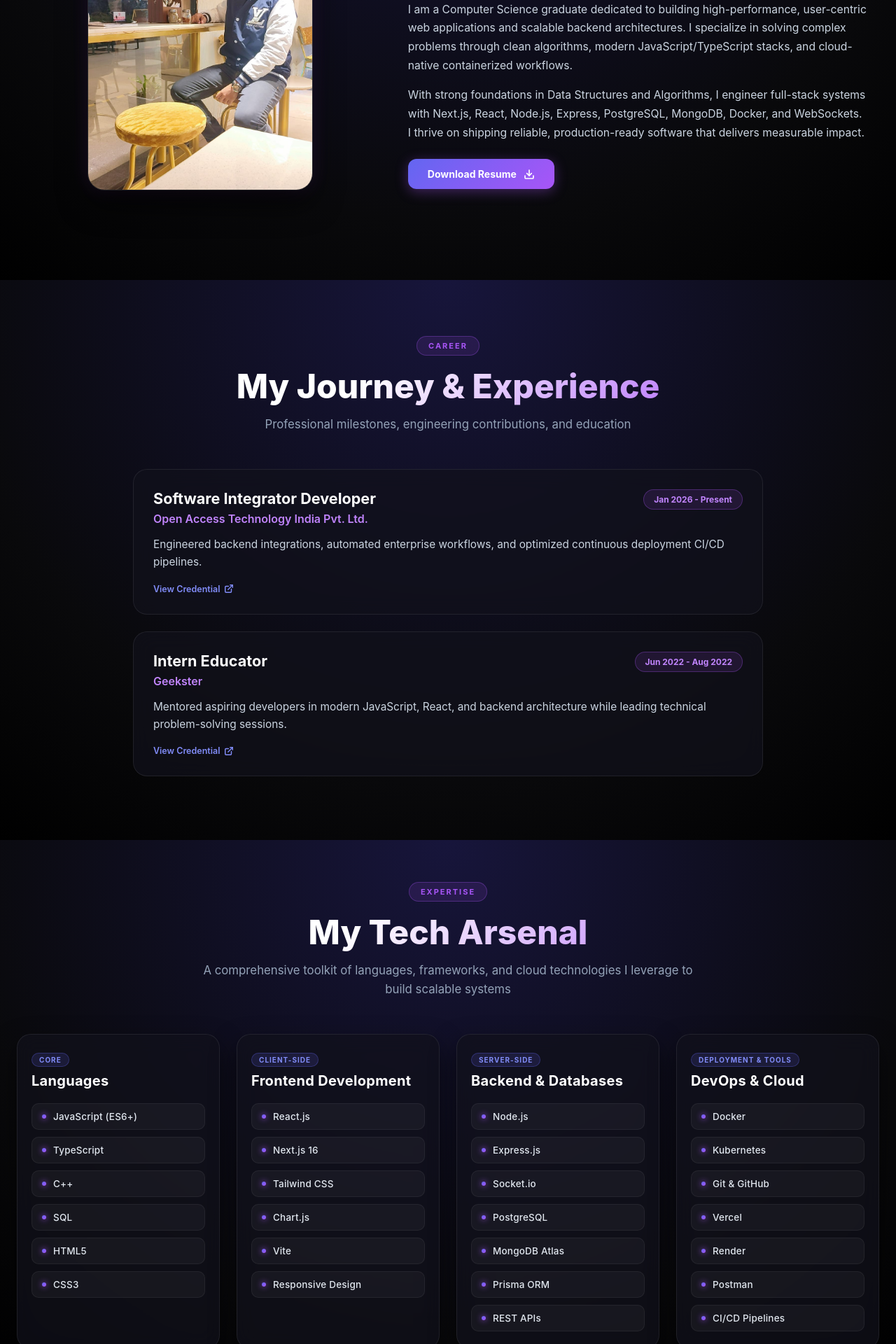
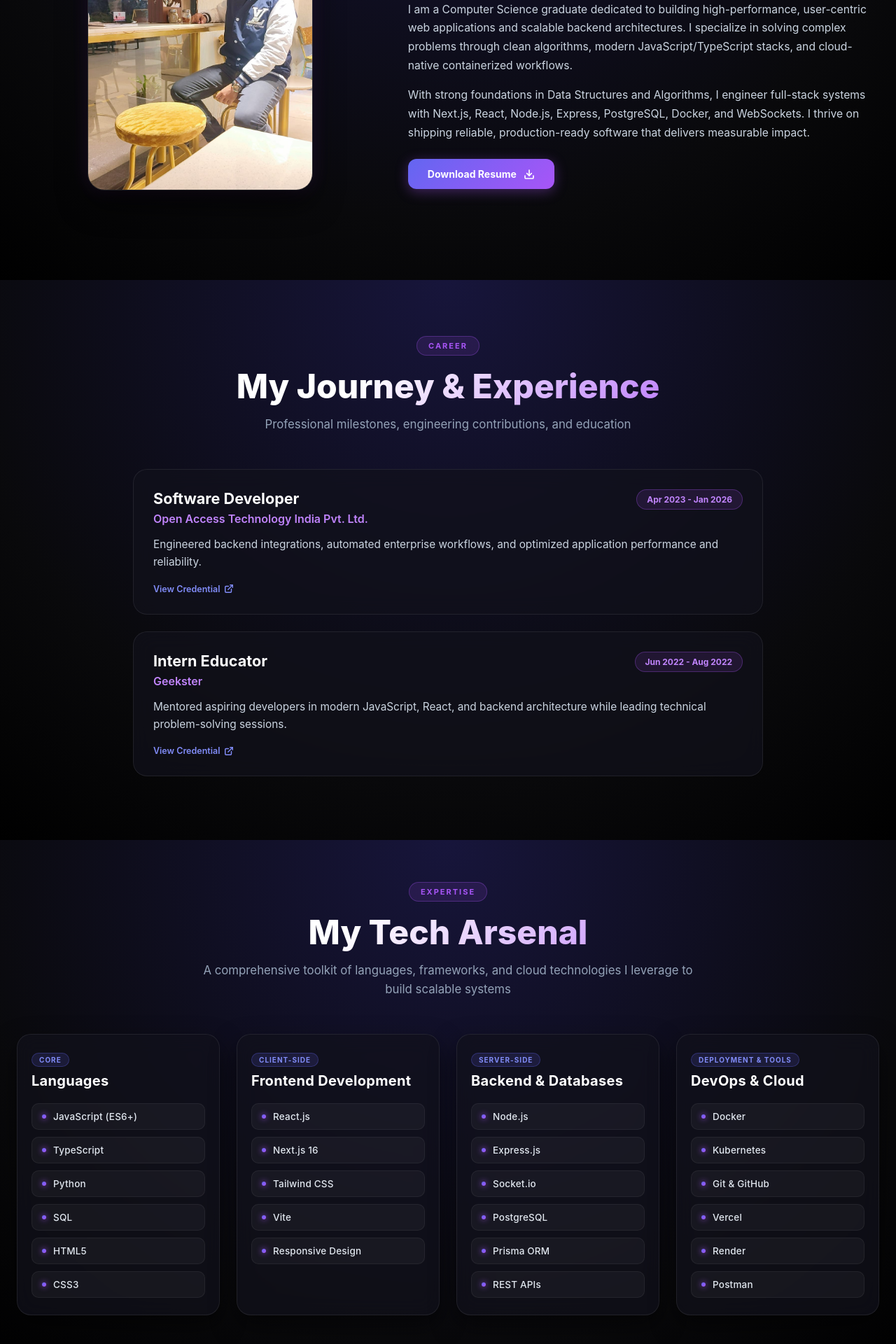
Before and after one commit to lakshayn0001/Portfolio, a React (Vite) app: page / in a window 1280 px wide. Shown: the part 1200-3120 px from the top of the page at 70% size. Built offline with nearby package versions, Linux system fonts and the light colour scheme.

Commit message:
chore: update experience title to Software Developer and dates to Apr 2023 - Jan 2026

```diff
--- a/src/main_content/about/About.jsx
+++ b/src/main_content/about/About.jsx
@@ -40,7 +40,7 @@ const About = () => {
               I am a Computer Science graduate dedicated to building high-performance, user-centric web applications and scalable backend architectures. I specialize in solving complex problems through clean algorithms, modern JavaScript/TypeScript stacks, and cloud-native containerized workflows.
             </p>
             <p>
-              With strong foundations in Data Structures and Algorithms, I engineer full-stack systems with Next.js, React, Node.js, Express, PostgreSQL, MongoDB, Docker, and WebSockets. I thrive on shipping reliable, production-ready software that delivers measurable impact.
+              With strong foundations in Data Structures and Algorithms, I engineer full-stack systems with Next.js, React, Node.js, Express, PostgreSQL, Docker, and WebSockets. I thrive on shipping reliable, production-ready software that delivers measurable impact.
             </p>
 
             <div className="about_cta">
--- a/src/main_content/portfolio/Portfolio.jsx
+++ b/src/main_content/portfolio/Portfolio.jsx
@@ -13,8 +13,8 @@ const Projects = [
   {
     title: "AI Data Analyst Dashboard",
     badge: "AI & Analytics",
-    description: "Intelligent analytics web application integrating Google Gemini AI to analyze uploaded CSV/JSON datasets, generate interactive charts, and answer natural language data queries.",
-    tech: ["React", "Vite", "Node.js", "Express", "Gemini AI", "MongoDB Atlas", "Chart.js"],
+    description: "Intelligent analytics web application integrating Google Gemini AI to analyze uploaded CSV/JSON datasets, generate visual insights, and answer natural language data queries.",
+    tech: ["React", "Vite", "Node.js", "Express", "Gemini AI", "Tailwind CSS"],
     liveUrl: "https://ai-data-analyst-dashboard-orcin.vercel.app/",
     githubUrl: "https://github.com/lakshayn0001/AI_Data_Analyst_Dashboard"
   },
--- a/src/main_content/skill/Skill.jsx
+++ b/src/main_content/skill/Skill.jsx
@@ -5,22 +5,22 @@ const skillCategories = [
   {
     title: "Languages",
     badge: "Core",
-    skills: ["JavaScript (ES6+)", "TypeScript", "C++", "SQL", "HTML5", "CSS3"]
+    skills: ["JavaScript (ES6+)", "TypeScript", "Python", "SQL", "HTML5", "CSS3"]
   },
   {
     title: "Frontend Development",
     badge: "Client-Side",
-    skills: ["React.js", "Next.js 16", "Tailwind CSS", "Chart.js", "Vite", "Responsive Design"]
+    skills: ["React.js", "Next.js 16", "Tailwind CSS", "Vite", "Responsive Design"]
   },
   {
     title: "Backend & Databases",
     badge: "Server-Side",
-    skills: ["Node.js", "Express.js", "Socket.io", "PostgreSQL", "MongoDB Atlas", "Prisma ORM", "REST APIs"]
+    skills: ["Node.js", "Express.js", "Socket.io", "PostgreSQL", "Prisma ORM", "REST APIs"]
   },
   {
     title: "DevOps & Cloud",
     badge: "Deployment & Tools",
-    skills: ["Docker", "Kubernetes", "Git & GitHub", "Vercel", "Render", "Postman", "CI/CD Pipelines"]
+    skills: ["Docker", "Kubernetes", "Git & GitHub", "Vercel", "Render", "Postman"]
   }
 ];
 
--- a/src/main_content/tech_stack/Tech.jsx
+++ b/src/main_content/tech_stack/Tech.jsx
@@ -3,10 +3,10 @@ import './Tech.css';
 
 const information = [
   {
-    work: 'Software Integrator Developer',
+    work: 'Software Developer',
     company: 'Open Access Technology India Pvt. Ltd.',
-    info: 'Engineered backend integrations, automated enterprise workflows, and optimized continuous deployment CI/CD pipelines.',
-    date: 'Jan 2026 - Present',
+    info: 'Engineered backend integrations, automated enterprise workflows, and optimized application performance and reliability.',
+    date: 'Apr 2023 - Jan 2026',
     url: 'https://drive.google.com/file/d/1v0Pozmmiw6QNzA7f3x8baRuBGughBPoc/view?usp=sharing'
   },
   {
```
